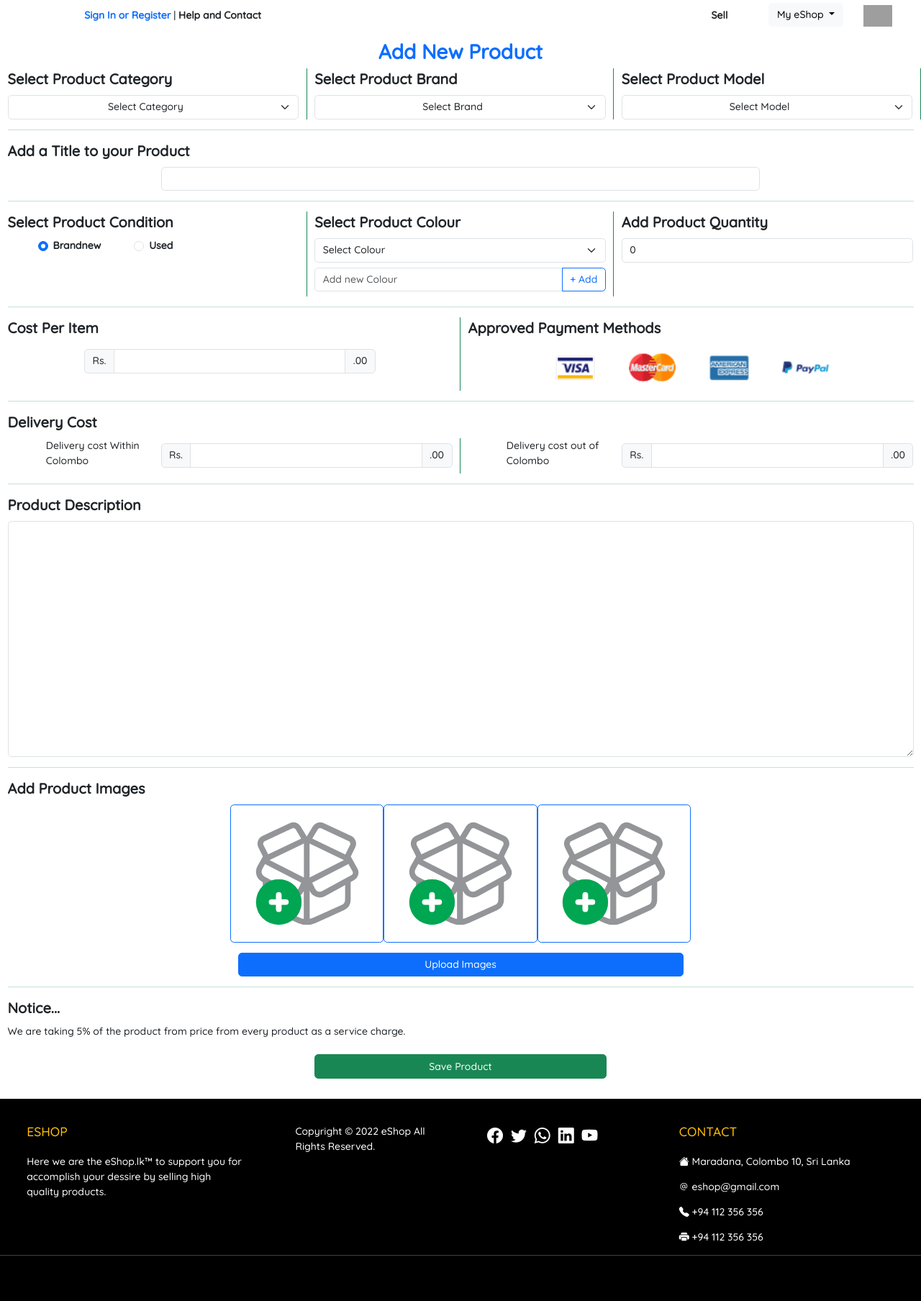
After one commit to ShanMihirangaHerath/uni-ecommerce, a PHP site: page /addProduct.php in a window 1280 px wide. The commit adds this page. Shown: the whole page at 72% size. Run offline with PHP 8.4, Linux system fonts and the light colour scheme; data that the repository does not hold is empty; some libraries are stand-ins or nearby versions; grey boxes are pictures that could not be loaded.

Commit message:
Day 08 Update

```diff
--- /dev/null
+++ b/addProduct.php
@@ -0,0 +1,373 @@
+<!DOCTYPE html>
+<html>
+
+<head>
+    <meta charset="UTF-8">
+    <meta name="viewport" content="width=device-width, initial-scale=1.0">
+
+    <title>Add Product | E-Shop</title>
+    <link rel="stylesheet" href="css/bootstrap.css" />
+    <link rel="stylesheet" href="https://cdn.jsdelivr.net/npm/bootstrap-icons@1.7.2/font/bootstrap-icons.css" />
+    <link rel="stylesheet" href="css/style.css" />
+
+    <link rel="icon" href="resources/logo.png" />
+
+</head>
+
+<body>
+
+    <div class="container-fluid">
+        <div class="row gy-3">
+            <?php include "header.php"; ?>
+
+            <div class="col-12">
+                <div class="row">
+
+                    <div class="col-12 text-center">
+                        <h2 class="h2 text-primary fw-bold">Add New Product</h2>
+                    </div>
+
+                    <div class="col-12">
+                        <div class="row">
+
+                            <div class="col-12 col-lg-4 border-end border-success">
+                                <div class="row">
+
+                                    <div class="col-12">
+                                        <label class="form-label fw-bold" style="font-size: 20px;">Select Product Category</label>
+                                    </div>
+
+                                    <div class="col-12">
+                                        <select class="form-select text-center" id="category">
+                                            <option value="0">Select Category</option>
+                                            <?php
+                                            include "connection.php";
+
+                                            $category_resultset = Database::search("SELECT * FROM category");
+                                            $category_num = $category_resultset->num_rows;
+
+                                            for ($i = 0; $i < $category_num; $i++) {
+                                                $category_data = $category_resultset->fetch_assoc();
+                                            ?>
+                                                <option value="<?php echo $category_data["cat_id"]; ?>">
+                                                    <?php echo $category_data["cat_name"]; ?>
+                                                </option>
+                                            <?php
+                                            }
+                                            ?>
+                                        </select>
+                                    </div>
+
+                                </div>
+                            </div>
+
+                            <div class="col-12 col-lg-4 border-end border-success">
+                                <div class="row">
+
+                                    <div class="col-12">
+                                        <label class="form-label fw-bold" style="font-size: 20px;">Select Product Brand</label>
+                                    </div>
+
+                                    <div class="col-12">
+                                        <select class="form-select text-center" id="brand">
+                                            <option value="0">Select Brand</option>
+                                            <?php
+                                            $brand_resultset = Database::search("SELECT * FROM brand");
+                                            $brand_num = $brand_resultset->num_rows;
+
+                                            for ($x = 0; $x < $brand_num; $x++) {
+                                                $brand_data = $brand_resultset->fetch_assoc();
+                                            ?>
+                                                <option value="<?php echo $brand_data["brand_id"]; ?>">
+                                                    <?php echo $brand_data["brand_name"]; ?>
+                                                </option>
+                                            <?php
+                                            }
+                                            ?>
+                                        </select>
+                                    </div>
+
+                                </div>
+                            </div>
+
+                            <div class="col-12 col-lg-4 border-end border-success">
+                                <div class="row">
+
+                                    <div class="col-12">
+                                        <label class="form-label fw-bold" style="font-size: 20px;">Select Product Model</label>
+                                    </div>
+
+                                    <div class="col-12">
+                                        <select class="form-select text-center" id="model">
+                                            <option value="0">Select Model</option>
+                                            <?php
+                                            $model_resultset = Database::search("SELECT * FROM model");
+                                            $model_num = $model_resultset->num_rows;
+
+                                            for ($y = 0; $y < $model_num; $y++) {
+                                                $model_data = $model_resultset->fetch_assoc();
+                                            ?>
+                                                <option value="<?php echo $model_data["model_id"] ?>">
+                                                    <?php echo $model_data["model_name"]; ?>
+                                                </option>
+                                            <?php
+                                            }
+
+                                            ?>
+                                        </select>
+                                    </div>
+
+                                </div>
+                            </div>
+
+                            <div class="col-12">
+                                <hr class="border-success" />
+                            </div>
+
+                            <div class="col-12">
+                                <div class="row">
+                                    <div class="col-12">
+                                        <label class="form-label fw-bold" style="font-size: 20px;">
+                                            Add a Title to your Product
+                                        </label>
+                                    </div>
+                                    <div class="offset-0 offset-lg-2 col-12 col-lg-8">
+                                        <input type="text" class="form-control" />
+                                    </div>
+                                </div>
+                            </div>
+
+                            <div class="col-12">
+                                <hr class="border-success" />
+                            </div>
+
+                            <div class="col-12">
+                                <div class="row">
+
+                                    <div class="col-12 col-lg-4 border-end border-success">
+                                        <div class="row">
+                                            <div class="col-12">
+                                                <label class="form-label fw-bold" style="font-size: 20px;">Select Product Condition</label>
+                                            </div>
+                                            <div class="col-12">
+                                                <div class="form-check form-check-inline mx-5">
+                                                    <input class="form-check-input" type="radio" name="c" id="checkNew" checked />
+                                                    <label class="form-check-label fw-bold" for="">Brandnew</label>
+                                                </div>
+                                                <div class="form-check form-check-inline">
+                                                    <input class="form-check-input" type="radio" name="c" id="checkUsed" />
+                                                    <label class="form-check-label fw-bold" for="">Used</label>
+                                                </div>
+                                            </div>
+                                        </div>
+                                    </div>
+
+                                    <div class="col-12 col-lg-4 border-end border-success">
+                                        <div class="row">
+
+                                            <div class="col-12">
+                                                <label class="form-label fw-bold" style="font-size: 20px;">Select Product Colour</label>
+                                            </div>
+
+                                            <div class="col-12">
+
+                                                <select class="col-12 form-select">
+                                                    <option value="0">Select Colour</option>
+                                                    <?php
+                                                    $color_resultset = Database::search("SELECT * FROM color");
+                                                    $color_num = $color_resultset->num_rows;
+
+                                                    for ($y = 0; $y < $color_num; $y++) {
+                                                        $color_data = $color_resultset->fetch_assoc();
+                                                    ?>
+                                                        <option value="<?php echo $color_data["color_id"]; ?>">
+                                                            <?php echo $color_data["color_name"]; ?>
+                                                        </option>
+                                                    <?php
+                                                    }
+                                                    ?>
+
+                                                </select>
+
+                                            </div>
+
+                                            <div class="col-12">
+                                                <div class="input-group mt-2 mb-2">
+                                                    <input type="text" class="form-control" placeholder="Add new Colour" id="addColor" />
+                                                    <button class="btn btn-outline-primary" type="button" onclick="addColor();">+ Add</button>
+                                                </div>
+                                            </div>
+                                        </div>
+                                    </div>
+
+                                    <div class="col-12 col-lg-4">
+                                        <div class="row">
+                                            <div class="col-12">
+                                                <label class="form-label fw-bold" style="font-size: 20px;">Add Product Quantity</label>
+                                            </div>
+                                            <div class="col-12">
+                                                <input type="number" class="form-control" value="0" min="0" id="quantity" />
+                                            </div>
+                                        </div>
+                                    </div>
+
+                                </div>
+                            </div>
+
+                            <div class="col-12">
+                                <hr class="border-success" />
+                            </div>
+
+                            <div class="col-12">
+                                <div class="row">
+
+                                    <div class="col-6 border-end border-success">
+                                        <div class="row">
+                                            <div class="col-12">
+                                                <label class="form-label fw-bold" style="font-size: 20px;">Cost Per Item</label>
+                                            </div>
+                                            <div class="offset-0 offset-lg-2 col-12 col-lg-8">
+                                                <div class="input-group mb-2 mt-2">
+                                                    <span class="input-group-text">Rs.</span>
+                                                    <input type="text" class="form-control" id="costPerItem" />
+                                                    <span class="input-group-text">.00</span>
+                                                </div>
+                                            </div>
+                                        </div>
+                                    </div>
+
+                                    <div class="col-6">
+                                        <div class="row">
+                                            <div class="col-12">
+                                                <label class="form-label fw-bold" style="font-size: 20px;">Approved Payment Methods</label>
+                                            </div>
+                                            <div class="col-12">
+                                                <div class="row">
+                                                    <div class="offset-0 offset-lg-2 col-2 pm pm1"></div>
+                                                    <div class="col-2 pm pm2"></div>
+                                                    <div class="col-2 pm pm3"></div>
+                                                    <div class="col-2 pm pm4"></div>
+                                                </div>
+                                            </div>
+                                        </div>
+                                    </div>
+
+                                </div>
+                            </div>
+
+                            <div class="col-12">
+                                <hr class="border-success" />
+                            </div>
+
+                            <div class="col-12">
+                                <div class="row">
+                                    <div class="col-12">
+                                        <label class="form-label fw-bold" style="font-size: 20px;">Delivery Cost</label>
+                                    </div>
+                                    <div class="col-12 col-lg-6 border-end border-success">
+                                        <div class="row">
+                                            <div class="col-12 offset-lg-1 col-lg-3">
+                                                <label class="form-label">Delivery cost Within Colombo</label>
+                                            </div>
+                                            <div class="col-12 col-lg-8">
+                                                <div class="input-group mb-2 mt-2">
+                                                    <span class="input-group-text">Rs.</span>
+                                                    <input type="text" class="form-control" id="deliveryCostWithinColombo" />
+                                                    <span class="input-group-text">.00</span>
+                                                </div>
+                                            </div>
+                                        </div>
+                                    </div>
+                                    <div class="col-12 col-lg-6">
+                                        <div class="row">
+                                            <div class="col-12 offset-lg-1 col-lg-3">
+                                                <label class="form-label">Delivery cost out of Colombo</label>
+                                            </div>
+                                            <div class="col-12 col-lg-8">
+                                                <div class="input-group mb-2 mt-2">
+                                                    <span class="input-group-text">Rs.</span>
+                                                    <input type="text" class="form-control" id="deliveryCostOutOfColombo" />
+                                                    <span class="input-group-text">.00</span>
+                                                </div>
+                                            </div>
+                                        </div>
+                                    </div>
+                                </div>
+                            </div>
+
+                            <div class="col-12">
+                                <hr class="border-success" />
+                            </div>
+
+                            <div class="col-12">
+                                <div class="row">
+                                    <div class="col-12">
+                                        <label class="form-label fw-bold" style="font-size: 20px;">Product Description</label>
+                                    </div>
+                                    <div class="col-12">
+                                        <textarea cols="30" rows="15" class="form-control" id="pDescription"></textarea>
+                                    </div>
+                                </div>
+                            </div>
+
+                            <div class="col-12">
+                                <hr class="border-success" />
+                            </div>
+
+                            <div class="col-12">
+                                <div class="row">
+                                    <div class="col-12">
+                                        <label class="form-label fw-bold" style="font-size: 20px;">Add Product Images</label>
+                                    </div>
+                                    <div class="offset-lg-3 col-12 col-lg-6">
+                                        <div class="row">
+                                            <div class="col-4 border border-primary rounded">
+                                                <img src="resources/addproductimg.svg" class="img-fluid" style="width: 250px;" id="img1" />
+                                            </div>
+                                            <div class="col-4 border border-primary rounded">
+                                                <img src="resources/addproductimg.svg" class="img-fluid" style="width: 250px;" id="img2" />
+                                            </div>
+                                            <div class="col-4 border border-primary rounded">
+                                                <img src="resources/addproductimg.svg" class="img-fluid" style="width: 250px;" id="img3" />
+                                            </div>
+                                        </div>
+                                    </div>
+                                    <div class="offset-lg-3 col-12 col-lg-6 d-grid mt-3">
+                                        <input type="file" class="d-none" multiple />
+                                        <label for="" class="col-12 btn btn-primary">Upload Images</label>
+                                    </div>
+                                </div>
+                            </div>
+
+                            <div class="col-12">
+                                <hr class="border-success" />
+                            </div>
+
+                            <div class="col-12">
+                                <label class="form-label fw-bold" style="font-size: 20px;">Notice...</label><br />
+                                <label class="form-label">
+                                    We are taking 5% of the product from price from every
+                                    product as a service charge.
+                                </label>
+                            </div>
+
+                            <div class="offset-lg-4 col-12 col-lg-4 d-grid mt-3 mb-3">
+                                <button class="btn btn-success" onclick="">Save Product</button>
+                            </div>
+
+                        </div>
+                    </div>
+
+                </div>
+            </div>
+
+            <?php include "footer.php"; ?>
+        </div>
+    </div>
+
+    <script src="js/bootstrap.bundle.js"></script>
+    <script src="js/script.js"></script>
+    <script src="https://cdn.jsdelivr.net/npm/sweetalert2@11"></script>
+</body>
+
+</html>
--- a/css/style.css
+++ b/css/style.css
@@ -83,3 +83,26 @@
 .signout:hover{
     cursor: pointer;
 }
+
+.pm{
+    height: 65px;
+    background-size: contain;
+    background-repeat: no-repeat;
+    background-position: center;
+}
+
+.pm1{
+    background-image: url("../resources/payment_method/visa_img.png");
+}
+
+.pm2{
+    background-image: url("../resources/payment_method/mastercard_img.png");
+}
+
+.pm3{
+    background-image: url("../resources/payment_method/american_express_img.png");
+}
+
+.pm4{
+    background-image: url("../resources/payment_method/paypal_img.png");
+}
```
Also changed, not shown: addColorProcess.php (added, +14 -0 lines), js/script.js (+33 -8 lines), resources/addproductimg.svg (added), resources/payment_method/american_express_img.png (added), resources/payment_method/mastercard_img.png (added), resources/payment_method/paypal_img.png (added), resources/payment_method/visa_img.png (added).
